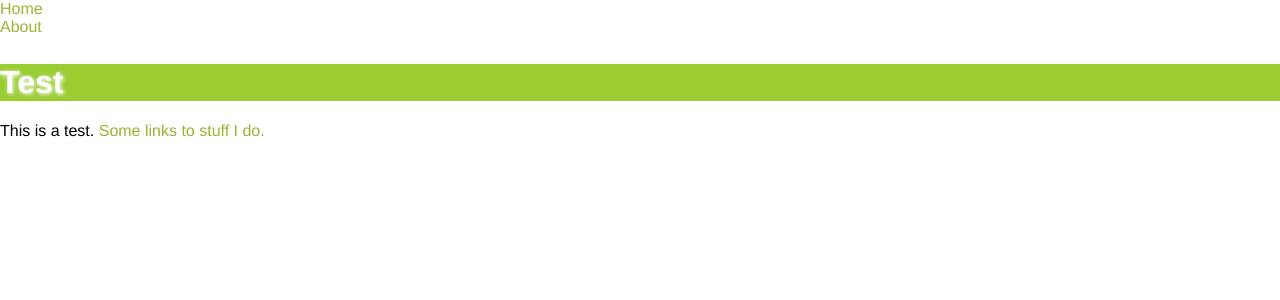
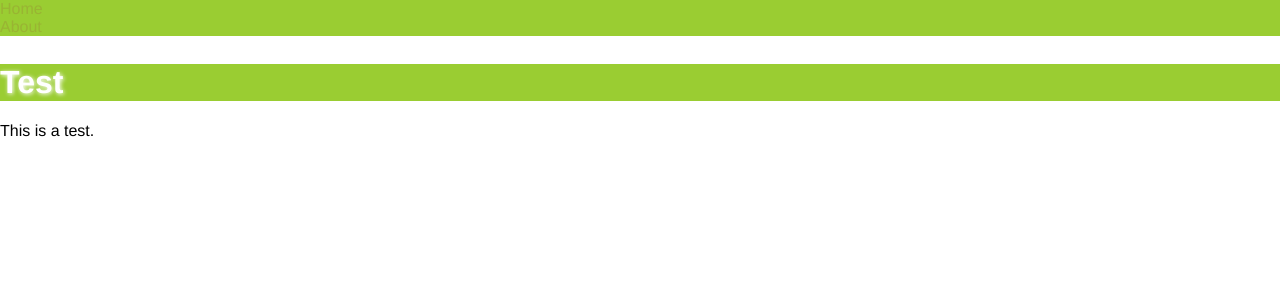
Before and after one commit to LKS90/LKS90.github.io, a Jekyll site: the page built from index.html, in a window 1280 px wide. Shown: the top 300 px of the page. Built offline with Jekyll 4.4.1, drawn with Linux system fonts in a browser that asks for light colours.

Commit message:
Update main.css

```diff
--- a/css/main.css
+++ b/css/main.css
@@ -3,7 +3,7 @@ html, body {
     padding: 0;
 }
 a {
-    color: #99b433;
+    color: #fff;
     text-decoration: none;
 }
 h1 {
@@ -12,23 +12,10 @@ h1 {
     color: #ffffff;
 }
 
+.link {
+    background-color: #9ACD32;
+}
 
-  .ui-widget-header {
-    background: #99b433;
-    color: #fff;
-  }
-   .column {
-    width: auto;
-    float: center;
-  }
-  .portlet {
-    margin: 0 1em 1em 0;
-    padding: 0.1em;
-  }
-  .portlet-header {
-    padding: 0.2em 0.3em;
-    position: relative;
-  }
 .outer {
     position: relative;
 }
```
